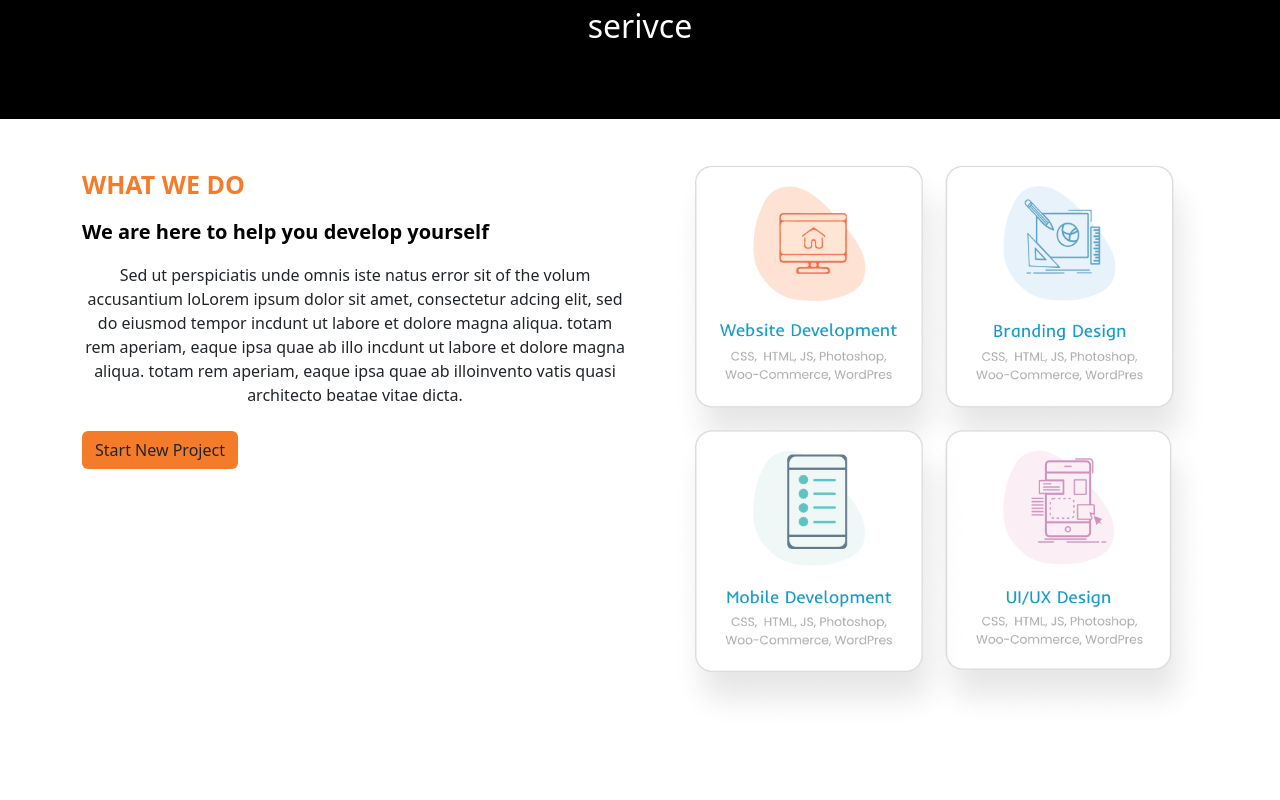
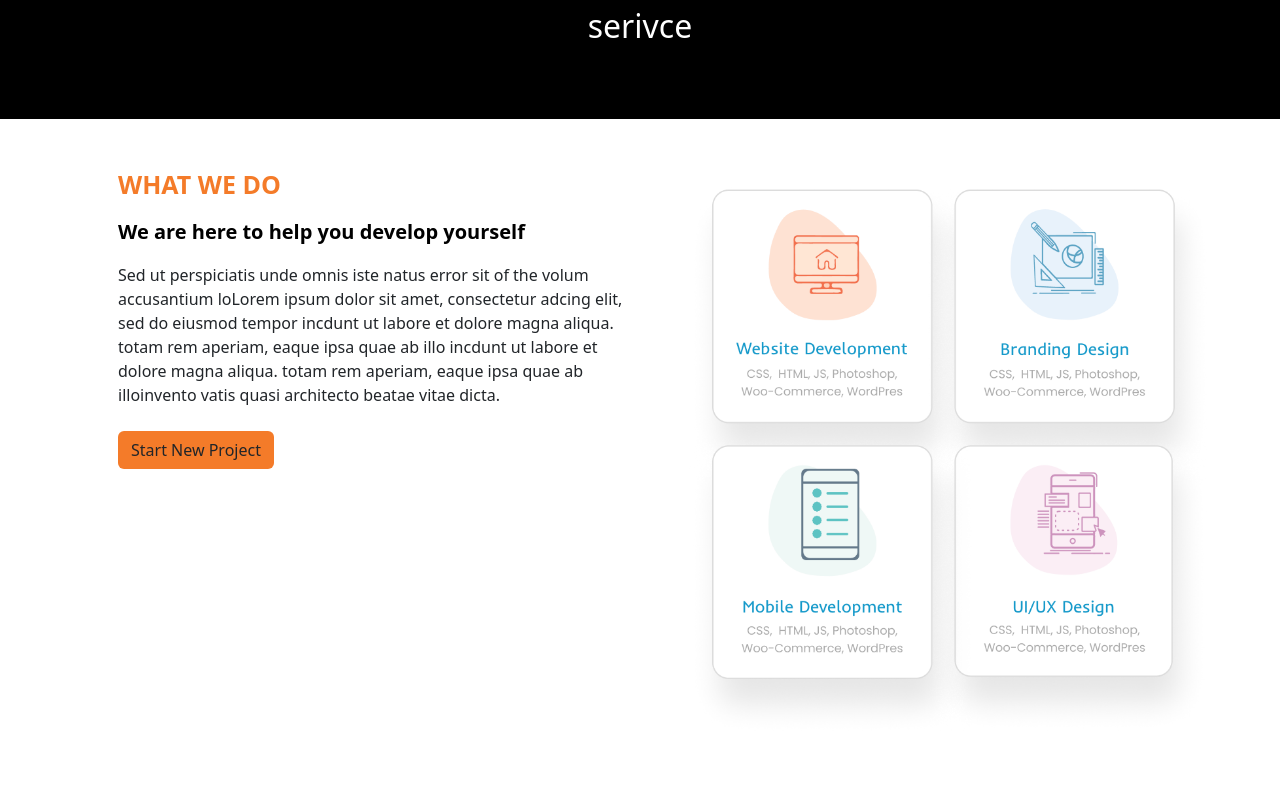
Before and after one commit to m21102001/unigroup, a React (Vite) app: page / in a window 1280 px wide. Shown: the part 1900-2700 px from the top of the page. Built offline with nearby package versions, Linux system fonts and the light colour scheme.

Commit message:
fixed grid
fixed grid

```diff
--- a/src/components/Services.jsx
+++ b/src/components/Services.jsx
@@ -5,9 +5,9 @@ const Services = () => {
   return (
     <div className="p-3">
       <h2 className="serivce pt-5">serivce</h2>
-      <div className="container text-center">
+      <div className="container text-start ps-5">
         <div className="row row-services align-items-start services-section">
-          <div className="col-6">
+          <div className="col-md-6">
             <h3 className="whatwedo text-start">WHAT WE DO</h3>
             <p className="Wearehere">We are here to help you develop yourself</p>
             <span className="loerm pt-5">Sed ut perspiciatis unde omnis iste natus error sit of the volum
@@ -19,7 +19,7 @@ const Services = () => {
               <Button variant="outlit" className="btn btn-orange btn-services">Start New Project</Button>
             </div>
           </div>
-          <div className="col-6">
+          <div className="col-md-6 pt-4">
             <div className="row">
               <img src={servicestools} alt="servicestools" />
               {/* <div className="col-6">col-8</div>
```
